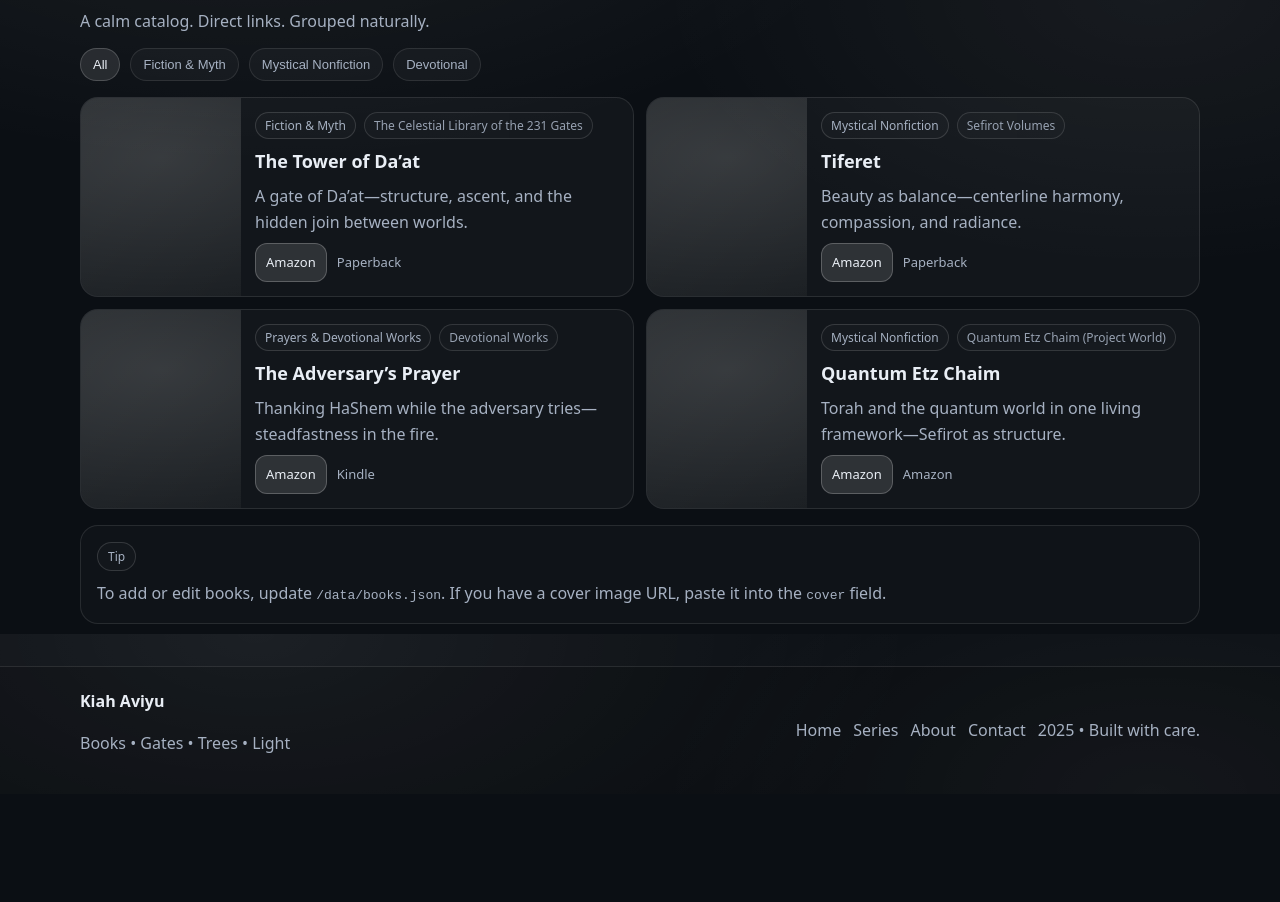
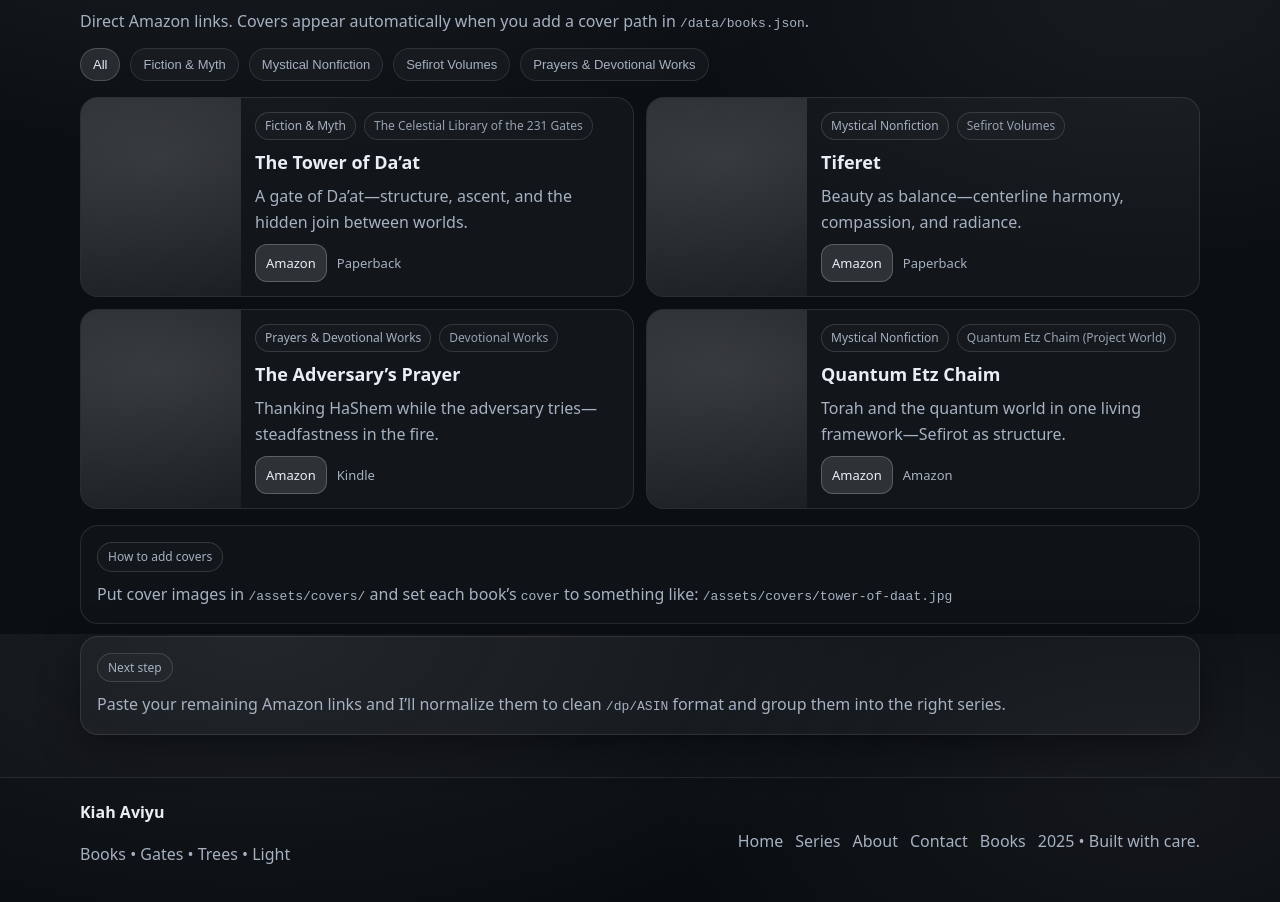
Before and after one commit to richardatf-oss/KiahAviyu, a plain HTML site: page books.html in a window 1280 px wide. Shown: the part 166-1068 px from the top of the page. Before the commit the page ends 960 px from the top, so only its background shows below. Drawn offline with Linux system fonts and the light colour scheme.

Commit message:
Update books.html

```diff
--- a/books.html
+++ b/books.html
@@ -4,7 +4,7 @@
   <meta charset="utf-8" />
   <meta name="viewport" content="width=device-width,initial-scale=1" />
   <title>Books — Kiah Aviyu</title>
-  <meta name="description" content="Books by Kiah Aviyu — direct Amazon links, grouped by theme and series." />
+  <meta name="description" content="Books by Kiah Aviyu — direct Amazon links, organized by category and series." />
   <link rel="stylesheet" href="/css/styles.css?v=3" />
 </head>
 <body>
@@ -35,23 +35,35 @@
       <div class="wrap">
         <div class="section-head">
           <h1 class="page-title">Books</h1>
-          <p class="muted">A calm catalog. Direct links. Grouped naturally.</p>
+          <p class="muted">
+            Direct Amazon links. Covers appear automatically when you add a cover path in
+            <code>/data/books.json</code>.
+          </p>
         </div>
 
-        <div class="filters">
-          <button class="pill active" data-filter="all">All</button>
-          <button class="pill" data-filter="Fiction & Myth">Fiction & Myth</button>
-          <button class="pill" data-filter="Mystical Nonfiction">Mystical Nonfiction</button>
-          <button class="pill" data-filter="Prayers & Devotional Works">Devotional</button>
+        <div class="filters" aria-label="Book filters">
+          <button class="pill active" type="button" data-filter="all">All</button>
+          <button class="pill" type="button" data-filter="Fiction &amp; Myth">Fiction &amp; Myth</button>
+          <button class="pill" type="button" data-filter="Mystical Nonfiction">Mystical Nonfiction</button>
+          <button class="pill" type="button" data-filter="Sefirot Volumes">Sefirot Volumes</button>
+          <button class="pill" type="button" data-filter="Prayers &amp; Devotional Works">Prayers &amp; Devotional Works</button>
         </div>
 
         <div id="books-grid" class="book-grid" aria-live="polite"></div>
 
         <div class="card subtle" style="margin-top:16px;">
-          <div class="card-label">Tip</div>
+          <div class="card-label">How to add covers</div>
           <p class="card-text" style="margin:0;">
-            To add or edit books, update <code>/data/books.json</code>.
-            If you have a cover image URL, paste it into the <code>cover</code> field.
+            Put cover images in <code>/assets/covers/</code> and set each book’s <code>cover</code>
+            to something like: <code>/assets/covers/tower-of-daat.jpg</code>
+          </p>
+        </div>
+
+        <div class="card" style="margin-top:12px;">
+          <div class="card-label">Next step</div>
+          <p class="card-text" style="margin:0;">
+            Paste your remaining Amazon links and I’ll normalize them to clean
+            <code>/dp/ASIN</code> format and group them into the right series.
           </p>
         </div>
       </div>
@@ -69,6 +81,7 @@
         <a href="/series.html">Series</a>
         <a href="/about.html">About</a>
         <a href="/contact.html">Contact</a>
+        <a href="/books.html">Books</a>
       </div>
       <div class="footer-small muted">
         <span id="year"></span> • Built with care.
```
